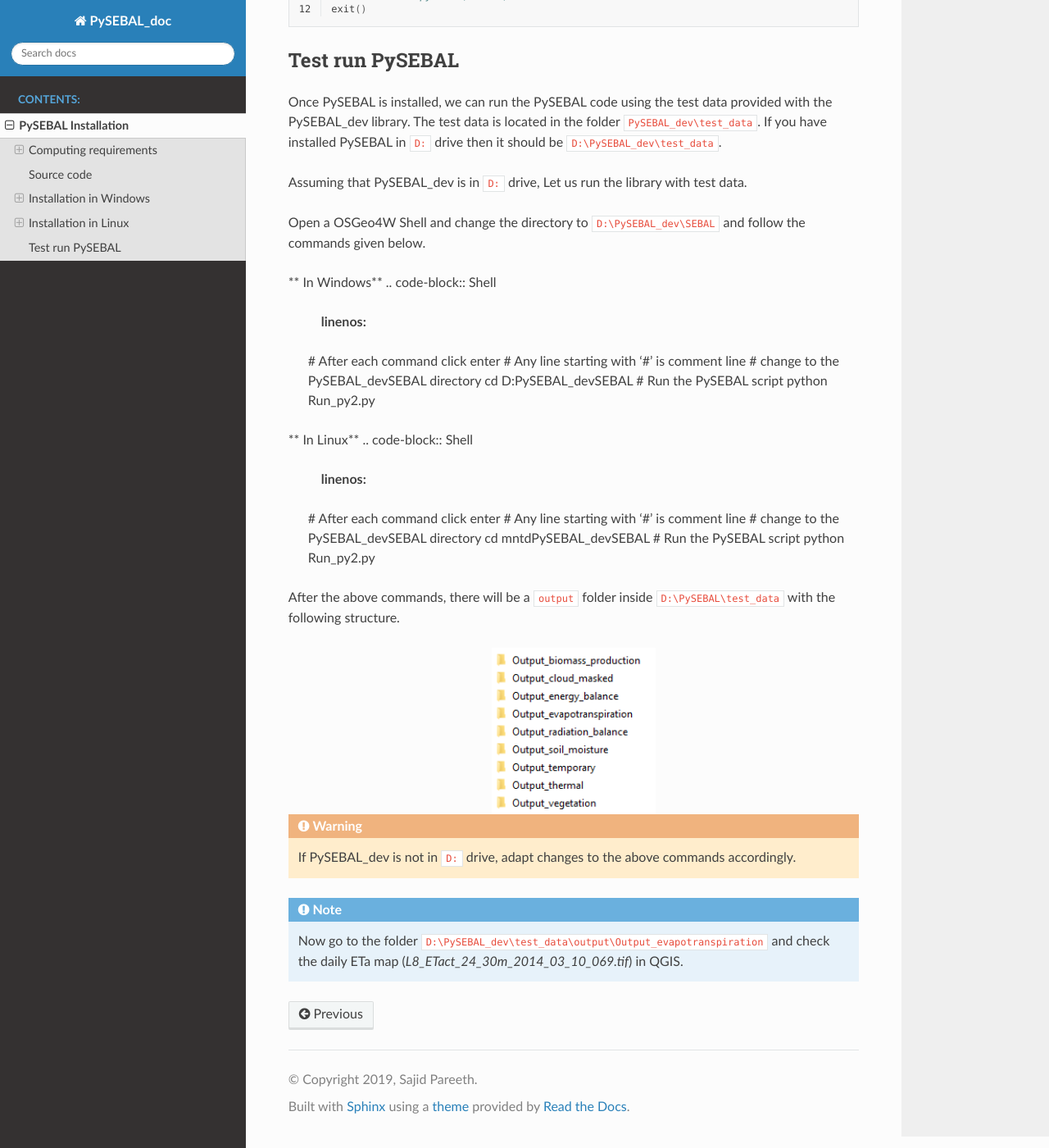
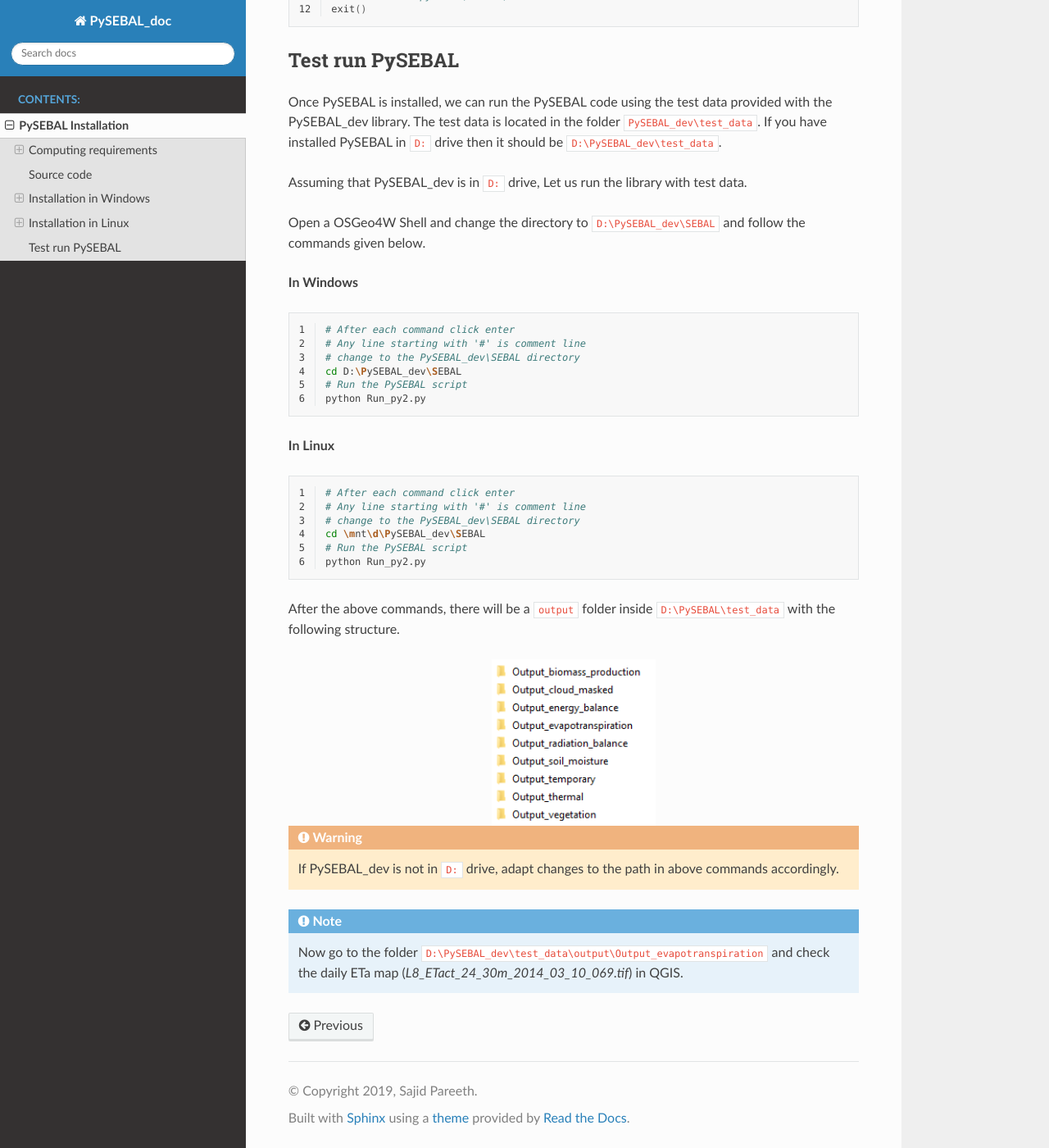
Before and after one commit to spareeth/PySEBAL_doc, a Sphinx documentation site: the page built from docs/source/installation.rst, in a window 1280 px wide and 1400 px high, scrolled down 6630 px. Shown: the whole window at 82% size. Built offline with Sphinx 7.4.7 and the Read the Docs theme 2.0.0, drawn with Linux system fonts in a browser that asks for light colours; some of the changed text lies outside the part shown.

Commit message:
minor changes in installation

```diff
--- a/docs/source/installation.rst
+++ b/docs/source/installation.rst
@@ -168,7 +168,7 @@ To test whether the PySEBAL will run, open OSGeo4W Shell, and type following com
 Installation in Linux
 =====================
 
-The below steps are tested in Ubuntu 18.04 LTS, it should also work in other Linux distibutions, you may have to adapt some of the installation steps accordingly. This is also valid for installation in ** Bash for Windows ** app with Ubuntu inside windows 10.
+The below steps are tested in Ubuntu 18.04 LTS, it should also work in other Linux distibutions, you may have to adapt some of the installation steps accordingly. This is also valid for installation in **Bash for Windows** app with Ubuntu inside windows 10.
 
 .. note::
 
@@ -251,7 +251,9 @@ Once PySEBAL is installed, we can run the PySEBAL code using the test data provi
 
 | Open a OSGeo4W Shell and change the directory to ``D:\PySEBAL_dev\SEBAL`` and follow the commands given below.
 
-** In Windows**
+| **In Windows**
+
+
 .. code-block:: Shell
    :linenos:
 
@@ -262,7 +264,8 @@ Once PySEBAL is installed, we can run the PySEBAL code using the test data provi
    # Run the PySEBAL script
    python Run_py2.py
 
-** In Linux**
+| **In Linux**
+
 .. code-block:: Shell
    :linenos:
 
@@ -281,7 +284,7 @@ After the above commands, there will be a ``output`` folder inside ``D:\PySEBAL\
 
 .. warning::
 
-   If PySEBAL_dev is not in ``D:`` drive, adapt changes to the above commands accordingly.
+   If PySEBAL_dev is not in ``D:`` drive, adapt changes to the path in above commands accordingly.
 
 .. note::
 
```
Also changed, not shown: 12 other files.
